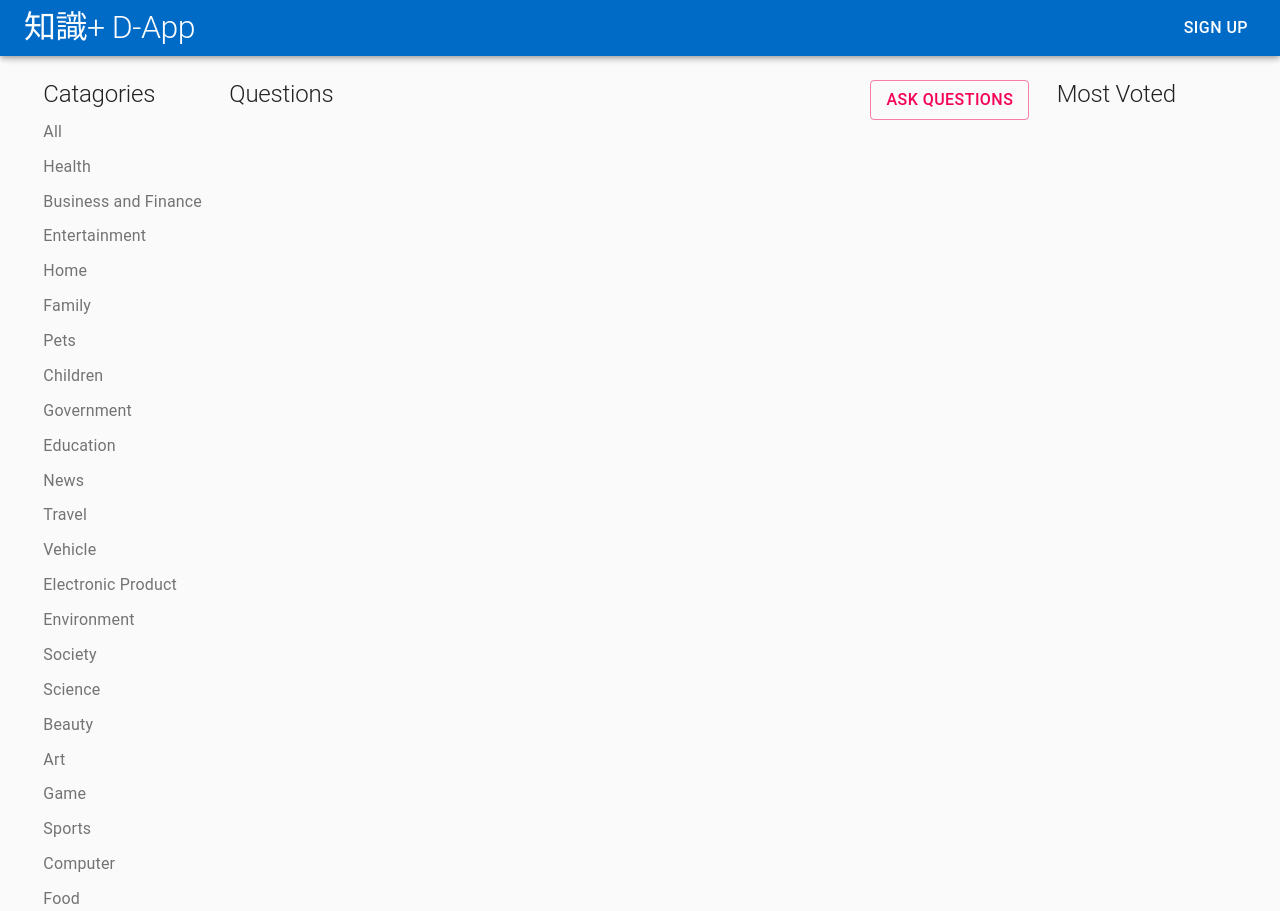
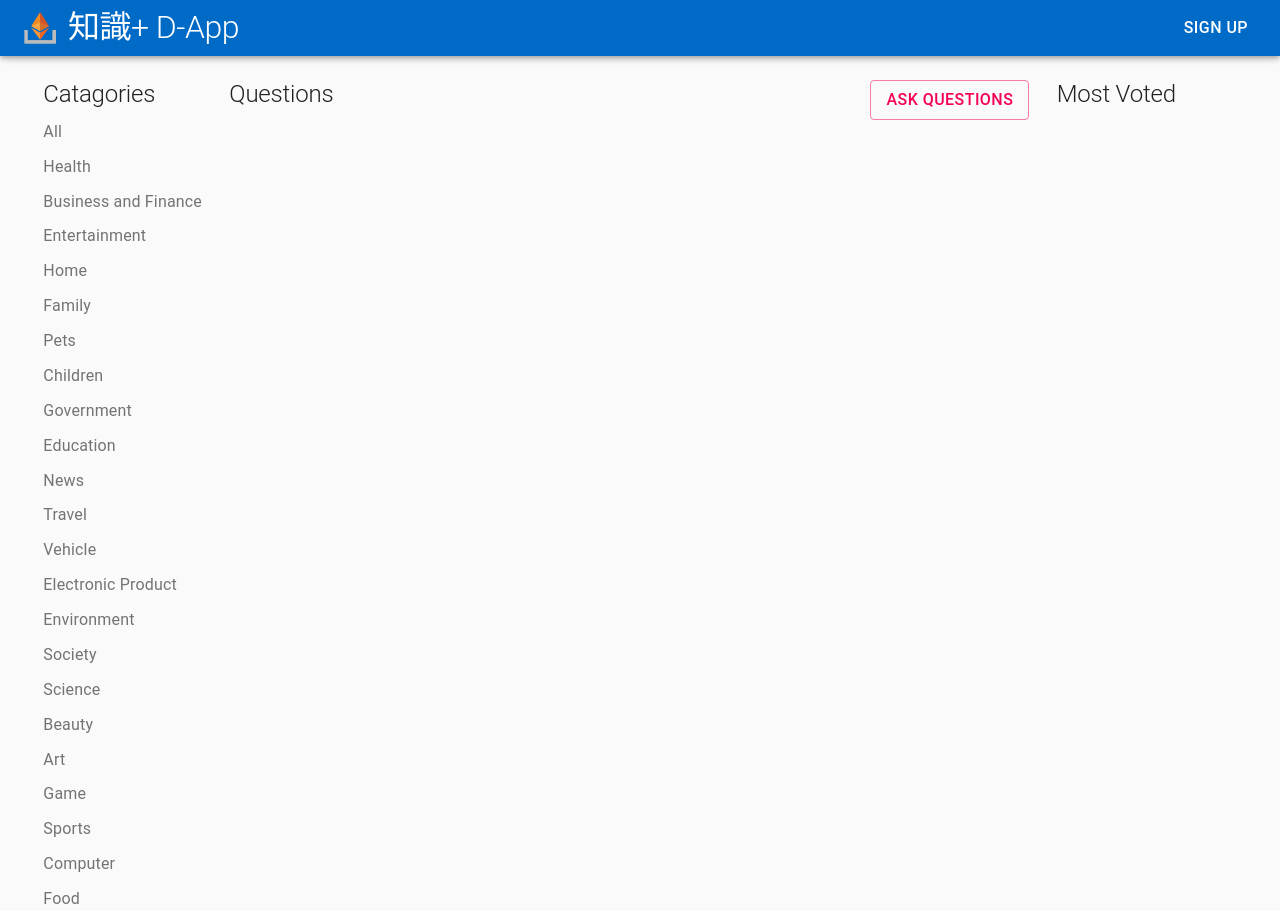
Before and after one commit to MortalHappiness/NMLab2020Fall-Final, a React (Create React App) app in the folder client/: page / in a window 1280 px wide. Built offline with nearby package versions, Linux system fonts and the light colour scheme.

Commit message:
add logo

```diff
--- a/client/public/index.html
+++ b/client/public/index.html
@@ -2,19 +2,16 @@
 <html lang="en">
   <head>
     <meta charset="utf-8" />
-    <link rel="icon" href="%PUBLIC_URL%/favicon.ico" />
+    <link rel="icon" href="%PUBLIC_URL%/logo.png" />
     <meta name="viewport" content="width=device-width, initial-scale=1" />
     <meta name="theme-color" content="#000000" />
-    <meta
-      name="description"
-      content="Web site created using create-react-app"
-    />
-    <link rel="apple-touch-icon" href="logo192.png" />
+    <meta name="description" content="A Question System on Ethereum" />
+    <link rel="apple-touch-icon" href="logo.png" />
     <!--
       manifest.json provides metadata used when your web app is installed on a
       user's mobile device or desktop. See https://developers.google.com/web/fundamentals/web-app-manifest/
     -->
-    <link rel="manifest" href="%PUBLIC_URL%/manifest.json" />
+    <!-- <link rel="manifest" href="%PUBLIC_URL%/manifest.json" /> -->
     <!--
       Notice the use of %PUBLIC_URL% in the tags above.
       It will be replaced with the URL of the `public` folder during the build.
--- a/client/src/components/appBar.js
+++ b/client/src/components/appBar.js
@@ -5,7 +5,7 @@ import Bar from "@material-ui/core/AppBar";
 import Toolbar from "@material-ui/core/Toolbar";
 import Typography from "@material-ui/core/Typography";
 import Button from "@material-ui/core/Button";
-// import IconButton from "@material-ui/core/IconButton";
+import IconButton from "@material-ui/core/IconButton";
 // import MenuIcon from "@material-ui/icons/Menu";
 import useScrollTrigger from "@material-ui/core/useScrollTrigger";
 import Slide from "@material-ui/core/Slide";
@@ -19,9 +19,14 @@ const useStyles = makeStyles((theme) => ({
     flexGrow: 1,
   },
   menuButton: {
-    marginRight: theme.spacing(2),
+    // marginLeft: theme.spacing(1),
+  },
+  menuIcon: {
+    width: theme.spacing(4),
+    height: theme.spacing(4),
   },
   title: {
+    // marginLeft: theme.spacing(2),
     flex: 1,
     cursor: "pointer",
   },
@@ -88,14 +93,17 @@ export default function AppBar() {
       <HideOnScroll>
         <Bar position="fixed" color="primary">
           <Toolbar style={{ minHeight: "56px" }}>
-            {/* <IconButton
-            edge="start"
-            className={classes.menuButton}
-            color="inherit"
-            aria-label="menu"
-          >
-            <MenuIcon />
-          </IconButton> */}
+            <IconButton
+              edge="start"
+              className={classes.menuButton}
+              color="inherit"
+              aria-label="menu"
+            >
+              <img
+                className={classes.menuIcon}
+                src="/NMLab2020Fall-Final/logo.png"
+              />
+            </IconButton>
             <Typography
               variant="h1"
               className={classes.title}
```
Also changed, not shown: client/public/logo.png (added).
